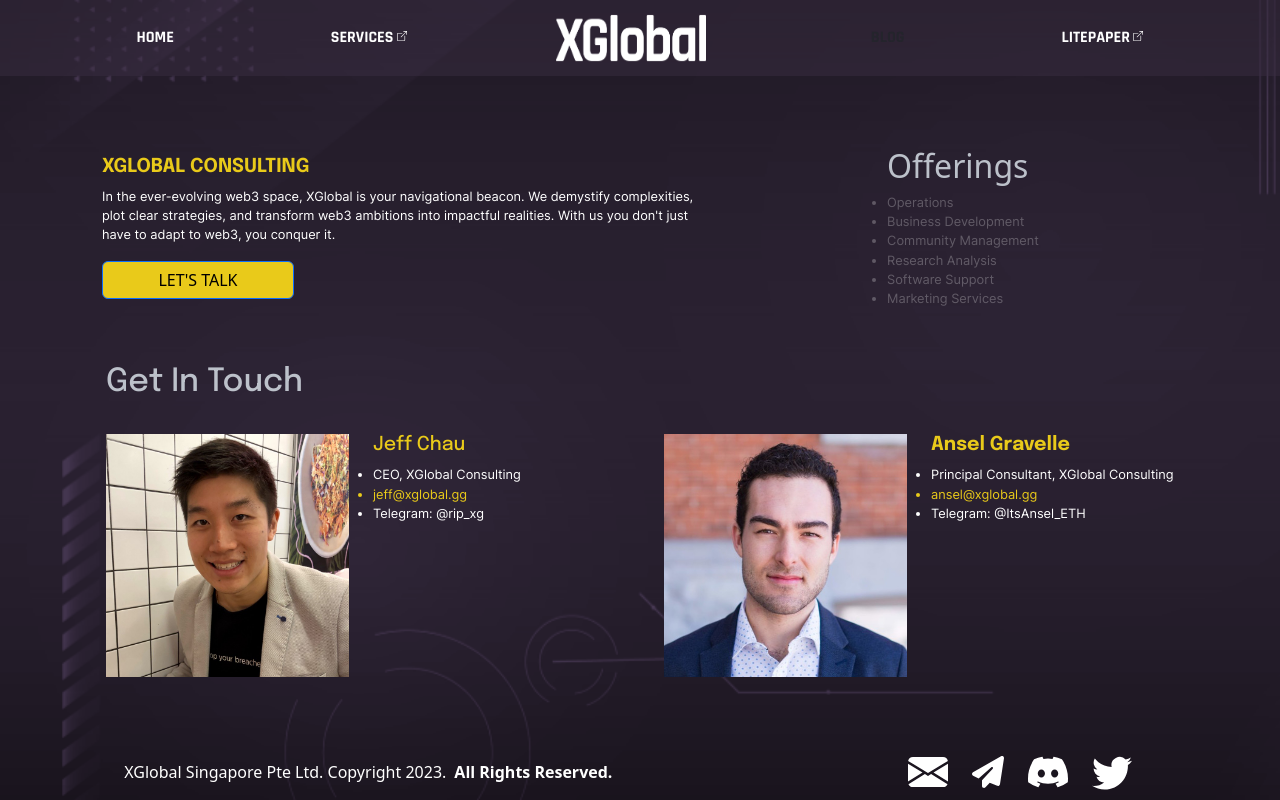
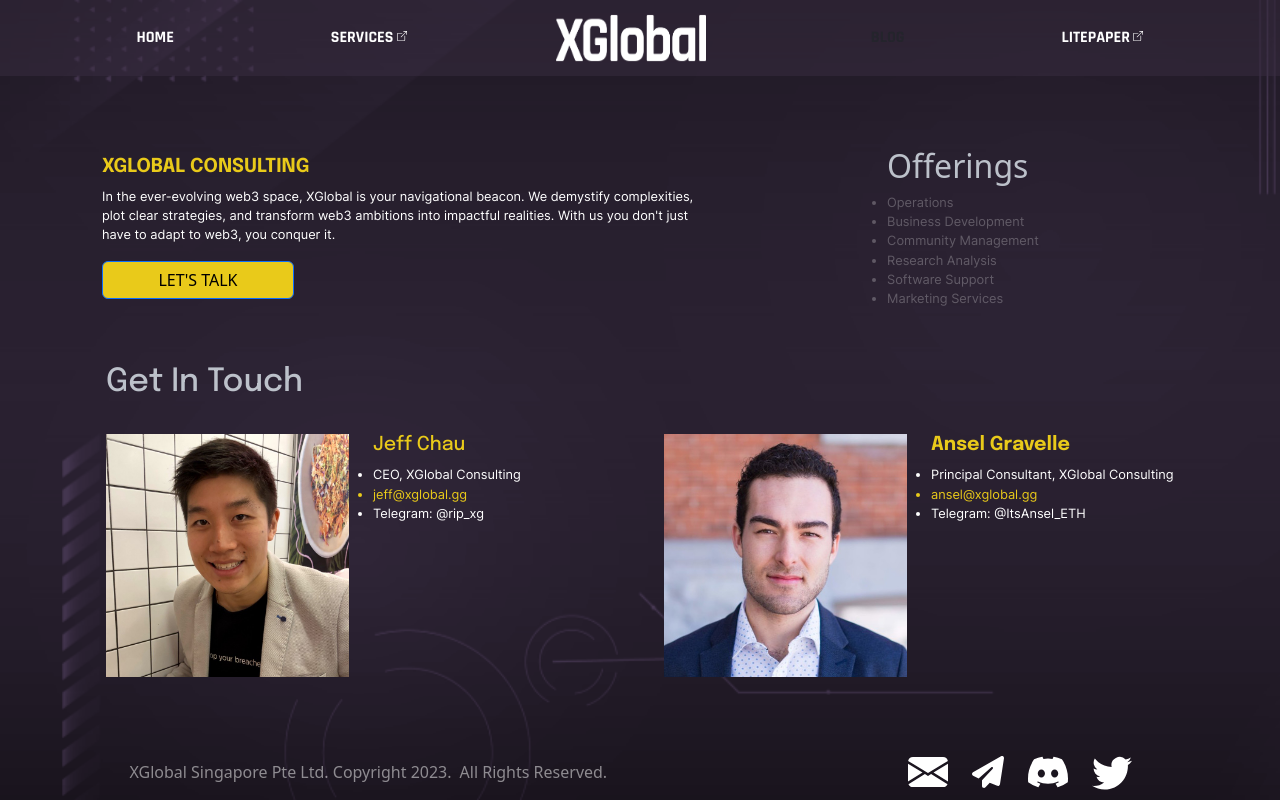
Before and after one commit to DanielUrn/xgantipattern, a React (Create React App) app: page /services in a window 1280 px wide. Built offline with nearby package versions, Linux system fonts and the light colour scheme.

Commit message:
footer text opacity

```diff
--- a/src/components/footer.js
+++ b/src/components/footer.js
@@ -10,8 +10,8 @@ const Footer = () => {
 
       <Row>
         <Col md='7' className='d-flex flex-column flex-md-row justify-content-center align-items-center text-center'>
-          <span className='p-1'>XGlobal Singapore Pte Ltd. Copyright 2023.</span>
-          <span className='p-1'><b>All Rights Reserved.</b></span>
+          <span className='p-1 text-white-50'>XGlobal Singapore Pte Ltd. Copyright 2023.</span>
+          <span className='p-1 text-white-50'>All Rights Reserved.</span>
         </Col>
         <Col md='5' className='p-2 d-flex justify-content-center align-items-center gap-3'>
           <a href='mailto:jeff@xglobal.gg' ><EnvelopeFill className='mx-1' size={40}></EnvelopeFill></a>
--- a/src/styles/navbar.css
+++ b/src/styles/navbar.css
@@ -1,5 +1,9 @@
 .Nav {
     background-color: #3b2e447a;
+    font-family: 'Rajdhani';
+}
+
+.Rad {
     font-family: 'Rajdhani';
 }
 
```
